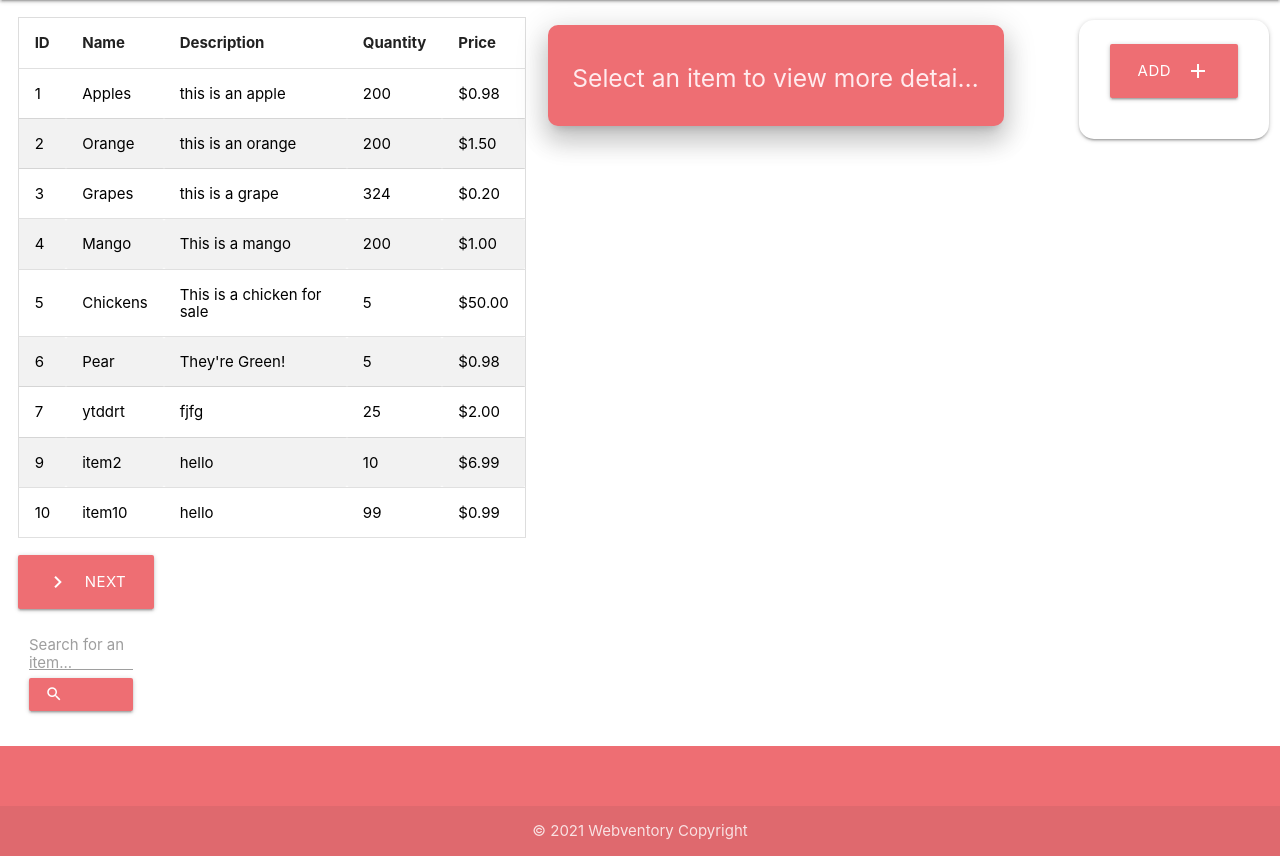
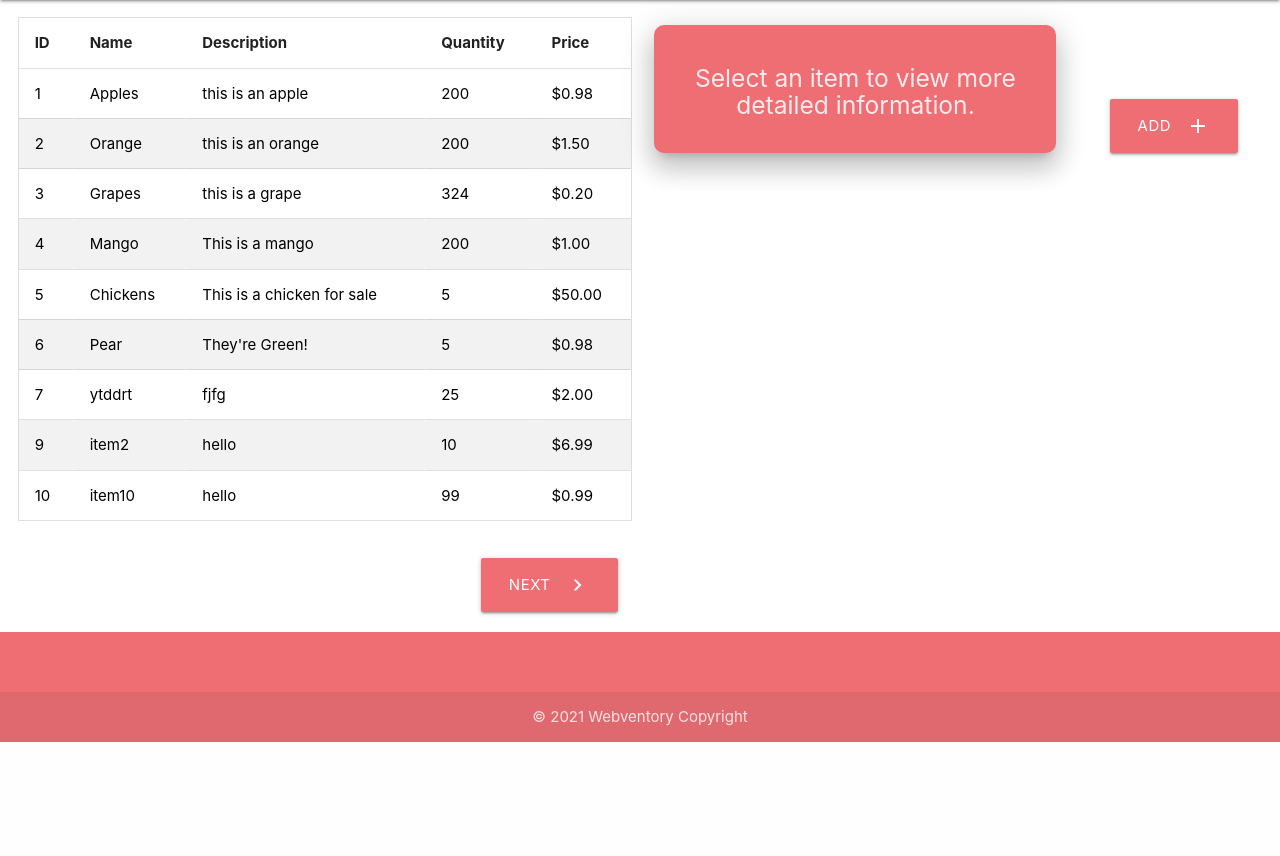
Before and after one commit to Kalobe77/Inventory-Management-Tool, a Django app: page /userInventory/ in a window 1280 px wide. Shown: the part 64-920 px from the top of the page. After the commit the page ends 806 px from the top, so only its background shows below. Run offline with Django 3.2, Linux system fonts and the light colour scheme; a user stored in the database is signed in; data comes from the database, SQL or seed files in the repository; some libraries are stand-ins or nearby versions.

Commit message:
refactored code

```diff
--- a/webventory/home/templates/home/card.html
+++ b/webventory/home/templates/home/card.html
@@ -1,4 +1,3 @@
-<div class="card-panel z-depth-4 wv-color red-text text-lighten-5"
-     style="border-radius: 10px; margin-top: 25px">
-    <h5 class="header truncate">{{msg}}</h5>
+<div class="card-panel z-depth-4 wv-color red-text text-lighten-5" style="border-radius: 10px; margin-top: 25px">
+    <h5 class="header">{{msg}}</h5>
 </div>
--- /dev/null
+++ b/webventory/home/templates/home/tableNav.html
@@ -0,0 +1,14 @@
+<!-- Navigation Buttons -->
+{% if item_range > 20 %}
+<div class="col left">
+    <a class="waves-effect waves-light btn-large hoverable" style="background-color: #ee6e73;"
+        href="/{{rootPage}}/{{item_id}}/{{item_range|add:'-20'}}"><i
+            class="material-icons left">navigate_before</i>Previous</a>
+</div>
+{% endif %}
+{% if items %}
+<div class="col right"><a class="waves-effect waves-light btn-large hoverable" style="background-color: #ee6e73;"
+        href="/{{rootPage}}/{{item_id}}/{{item_range|add:'20'}}"><i
+            class="material-icons right">navigate_next</i>Next</a>
+</div>
+{% endif %}
--- a/webventory/home/templates/home/userHome.html
+++ b/webventory/home/templates/home/userHome.html
@@ -1,9 +1,14 @@
 {% extends "home/userHomeBase.html" %}
-{% block title %}{{username}}'s Home | Webventory{% endblock %}
+{% block title %}{{username}}'s Home |Webventory{% endblock %}
 {% block content %}
 {% include 'home/navbar.html' with home="active" %}
 {% load static %}
 <div class="container-fluid">
-    <img src="{% static 'home/home_page_background.jpg' %}" class="materialboxed responsive-img">
+  <div class="">
+    <img
+      src="{% static 'home/home_page_background.jpg' %}"
+      class="materialboxed responsive-img"
+    />
+  </div>
 </div>
 {% endblock %}
--- a/webventory/home/templates/home/userHomeInventory.html
+++ b/webventory/home/templates/home/userHomeInventory.html
@@ -1,124 +1,71 @@
 {% extends 'home/userHome.html' %}
-{% block title %}{{username}}'s Inventory | Webventory{% endblock %}
+{% block title %}{{username}}'s Inventory |Webventory{% endblock %}
 {% block content %}
 {% load static %}
 {% include 'home/navbar.html' with inventory="active" %}
-<link rel="stylesheet" href="{% static 'home/css/style.css' %}">
+<link rel="stylesheet" href="{% static 'home/css/style.css' %}" />
 <!-- Page Layout here -->
-<div class="row" style="padding-left : .5%;">
 <div class="container-fluid">
-        <div class="col s5 center">
-            <br>
-            {% if items %}
-            <table id="myTable">
-                <thead>
-                <tr>
-                    <th>ID</th>
-                    <th>Name</th>
-                    <th>Description</th>
-                    <th>Quantity</th>
-                    <th>Price</th>
-                </tr>
-                </thead>
-                <tbody>
-                {% for item in items %}
-                {% if user.username in item.get_user_visibility %}
 
-                <tr>
-                    <td><a style="color: black" href="/userInventory/{{item.id}}">
-                        {{ item.id }}
-                    </a></td>
-                    <td><a style="color: black" href="/userInventory/{{item.id}}">
-                        {{ item.name }}
-                    </a></td>
-                    <td><a style="color: black" href="/userInventory/{{item.id}}">
-                        {{ item.description }}
-                    </a></td>
-                    <td><a style="color: black" href="/userInventory/{{item.id}}">
-                        {{ item.quantity }}
-                    </a></td>
-                    <td><a style="color: black" href="/userInventory/{{item.id}}">
-                        ${{ item.price|floatformat:2 }}
-                    </a></td>
-                </tr>
-                {% endif %}
-                {% endfor %}
-                </tbody>
-            </table>
-            {% elif item_range == 20 %}
-            <h4>No items in Inventory.</h4>
-            {% else %}
-            <h4>No Items Left.</h4>
-            {% endif %}
-            <br>
-            <div class="left">
-                <span>
-                    {% if item_range > 20 %}
-                    <a class="waves-effect waves-light btn-large hoverable" style="background-color: #ee6e73;"
-                       href="/userInventory/{{item_id}}/{{item_range|add:'-20'}}"><i class="material-icons left">navigate_before</i>Previous</a>
-                    {% endif %}
-                    {% if items %}
-                    <a class="waves-effect waves-light btn-large hoverable" style="background-color: #ee6e73;"
-                       href="/userInventory/{{item_id}}/{{item_range|add:'20'}}"><i class="material-icons left">navigate_next</i>Next</a>
-                    {% endif %}
-                </span>
-            </div>
-            <br>
-            <table></table>
-            <!--Search Button-->
-            <form name="searchForm" action="/userInventory/" method="post">
-                {% csrf_token %}
-                <div class="input-field left col s3" style="margin-right: 10px">
-                    <input id="icon_prefix" type="text" class="validate" name="search">
-                    <button type="submit" class="left btn btn-small hoverable" style="background-color: #ee6e73;"
-                            name="action"><i
-                            class="material-icons left">search</i>Search
-                    </button>
-                    <label for="icon_prefix">Search for an item...</label>
-                </div>
-            </form>
-            <!--End Search Button-->
-        </div>
+    <div class="row" style="padding-left: 0.5%">
+        <!-- Inventory Table (s5 spacing) -->
+        <div class="col s6">
+            {% include 'home/inventoryTable.html' with rootPage='userInventory' %}
         </div>
 
-    <span class="col s5 center" style="padding-right : 5%">
+        <!-- Item Display -->
+        <div class="col s4 center">
             {% if item and user.username in item.get_user_visibility %}
-        <h1 style="font-size: 75px"><i class="material-icons small" style="font-size : 50px">local_offer</i>
-            {{item.name}}</h1>
+            <h1 style="font-size: 75px">
+                <i class="material-icons small" style="font-size: 50px">local_offer</i>
+                {{item.name}}
+            </h1>
             <h3>Quantity: {{item.quantity}}</h3>
             <h3>Price per {{item.name}}: ${{item.price|floatformat:2}}</h3>
-        <h4><i class="material-icons small" style="font-size: 27px">description</i>Description: {{item.description}}
+            <h4>
+                <i class="material-icons small" style="font-size: 27px">description</i>Description:
+                {{item.description}}
             </h4>
             {% else %}
             {% include "home/card.html" with msg="Select an item to view more detailed information." %}
             {% endif %}
-    </span>
-
-    <div class="col s2 container center" style="padding-top:1%;">
+        </div>
+        <!-- Item Options -->
+        <div class="col s2 center" style="padding-top: 1%">
             <!--bg?  blue-grey lighten-3-->
-        <div class="card-panel z-depth-1 red-text text-lighten-5" style="border-radius:15px">
-            <a class="waves-effect waves-light btn-large hoverable" style="background-color: #ee6e73;"
-               href="/create"><i class="material-icons right">add</i>Add</a>
             <br>
             <br>
-            {%if item and user.username in item.get_user_visibility %}
-            <a class="waves-effect waves-light btn-large hoverable" style="background-color: #ee6e73;"
-               href="edit"><i class="material-icons right">edit</i>Edit</a>
             <br>
             <br>
-            <a class="waves-effect waves-light btn-large hoverable" style="background-color: #ee6e73;"
-               href="delete"><i class="material-icons right">delete</i>Delete</a>
             <br>
-            <br>
-            <a class="waves-effect waves-light btn-large hoverable" style="background-color: #ee6e73;"
+            <a class="waves-effect waves-light btn-large hoverable" style="background-color: #ee6e73" href="/create"><i
+                    class="material-icons right">add</i>Add</a>
+            <br />
+            <br />
+            {%if item and user.username in item.get_user_visibility %}
+            <a class="waves-effect waves-light btn-large hoverable" style="background-color: #ee6e73" href="edit"><i
+                    class="material-icons right">edit</i>Edit</a>
+            <br />
+            <br />
+            <a class="waves-effect waves-light btn-large hoverable" style="background-color: #ee6e73" href="delete"><i
+                    class="material-icons right">delete</i>Delete</a>
+            <br />
+            <br />
+            <a class="waves-effect waves-light btn-large hoverable" style="background-color: #ee6e73"
                 href="/userInsights/{{item.id}}/"><i class="material-icons right">insights</i>Insights</a>
             {% endif %}
         </div>
-        <br>
+    </div>
+    <!-- Table Nav Buttons -->
+    <div class="row">
+        <div class="col s6 left">
+            {% include 'home/tableNav.html' with inventory="inventory" rootPage="userInsights" %}
+        </div>
+
     </div>
     {%if item and user.username in item.get_user_visibility %}
-    <div class="row s1 container right">
-        <br>
+    <div class="col s6 right">
+        <br />
         <table>
             <thead>
                 <tr>
@@ -152,8 +99,8 @@
             </tbody>
         </table>
     </div>
+</div>
 {% endif %}
 </div>
 
-
 {% endblock %}
--- a/webventory/home/views.py
+++ b/webventory/home/views.py
@@ -1,6 +1,6 @@
 import os
 import datetime
-import json
+import re
 
 from django.contrib.auth import authenticate, login, logout
 from django.contrib.auth.decorators import login_required
@@ -103,7 +103,7 @@ def user_landing_page(request):
         [type]: userHome.html with username.
     """
     clear_graph_history(request.user)
-    return render(request, 'home/userHome.html', {"username": str(request.user).title(),})
+    return render(request, 'home/userHome.html', {"username": str(request.user).title(), })
 
 
 @login_required(login_url='/login')
@@ -130,7 +130,7 @@ def create_item(request):
     clear_graph_history(request.user)
     items = Item.objects.all().select_related()
     return render(request, 'home/userHomeInventoryCreate.html',
-                  {"username": str(request.user).title(), "items": items,})
+                  {"username": str(request.user).title(), "items": items, })
 
 
 @login_required(login_url='/login')
@@ -188,7 +188,7 @@ def user_inventory(request, item_id=0, item_range=10):
             item_id=item_id).select_related()
     return render(request, 'home/userHomeInventory.html',
                   {"username": str(request.user).title(), "item": item, "items": items, "itemHistories": item_history,
-                   'item_range': item_range, 'item_id': item_id,})
+                   'item_range': item_range, 'item_id': item_id, })
 
 
 @login_required(login_url='/login')
@@ -235,23 +235,27 @@ def user_insights(request, item_id=0, item_range=10):
     Returns:
         [type]: userHomeInsights.html
     """
+    date_pattern = re.compile("[\d]{4}-[\d]{2}-[\d]{2}")
     items = Item.objects.filter(id__range=(
         (item_range - 10), item_range), user_visibility__contains=f'{request.user},').select_related()
+    item_history = str()
     if item_id != 0:
         item = Item.objects.get(id=item_id)
         if request.POST:
-            start_date_query = request.POST['startDate'].split('-')
-            end_date_query = request.POST['endDate'].split('-')
-            start_date = datetime.datetime(int(start_date_query[0]), int(
-                start_date_query[1]), int(start_date_query[2]))
-            end_date = datetime.datetime(int(end_date_query[0]), int(
-                end_date_query[1]), int(end_date_query[2]))
-            if (start_date < end_date):
-                item_history = ItemHistory.objects.filter(
-                    item_id=item, date_of_change__gte=start_date, date_of_change__lte=end_date)
-            else:
-                item_history = ItemHistory.objects.filter(
-                    item_id=item).select_related()
+            if request.POST.get('start_date_query') and request.POST.get('end_date_query'):
+                if date_pattern.match(request.POST.get('start_date_query')) != None and date_pattern.match(request.POST.get('end_date_query')) != None:
+                    start_date_query = request.POST['startDate'].split('-')
+                    end_date_query = request.POST['endDate'].split('-')
+                    start_date = datetime.datetime(int(start_date_query[0]), int(
+                        start_date_query[1]), int(start_date_query[2]))
+                    end_date = datetime.datetime(int(end_date_query[0]), int(
+                        end_date_query[1]), int(end_date_query[2]))
+                    if (start_date < end_date):
+                        item_history = ItemHistory.objects.filter(
+                            item_id=item, date_of_change__gte=start_date, date_of_change__lte=end_date)
+                    else:
+                        item_history = ItemHistory.objects.filter(
+                            item_id=item).select_related()
         else:
             item_history = ItemHistory.objects.filter(
                 item_id=item).select_related()
@@ -267,21 +271,22 @@ def user_insights(request, item_id=0, item_range=10):
                 date_change,
                 [y.quantity_after for y in item_history if
                  y.quantity_after], str(request.user), False))
+        file_does_not_exist = False if price_graph else True
 
         return render(request, 'home/userHomeInsights.html', {"username": str(request.user).title(),
                                                               "items": items,
                                                               "price_graph": price_graph,
                                                               "quantity_graph": quantity_graph,
                                                               "item": item,
-                                                              "item_id": item_id, "item_range": item_range,})
+                                                              "item_id": item_id, "item_range": item_range, "file_does_not_exist": file_does_not_exist})
     return render(request, 'home/userHomeInsights.html',
                   {"username": str(request.user).title(), "items": items, "item_id": item_id,
-                   "item_range": item_range,})
+                   "item_range": item_range, })
 
 
 @login_required(login_url='/login')
 def user_users(request):
-    return render(request, 'home/userHomeUsers.html', {"username": str(request.user).title(),})
+    return render(request, 'home/userHomeUsers.html', {"username": str(request.user).title(), })
 
 
 def clear_graph_history(username):
```
Also changed, not shown: webventory/home/templates/home/inventoryTable.html (added, +44 -0 lines), webventory/home/templates/home/navbar.html (+2 -6 lines), webventory/home/templates/home/searchInventory.html (added, +13 -0 lines), webventory/home/templates/home/userHomeInsights.html (+46 -137 lines). Lines whose indentation alone changed are shown as unchanged.
